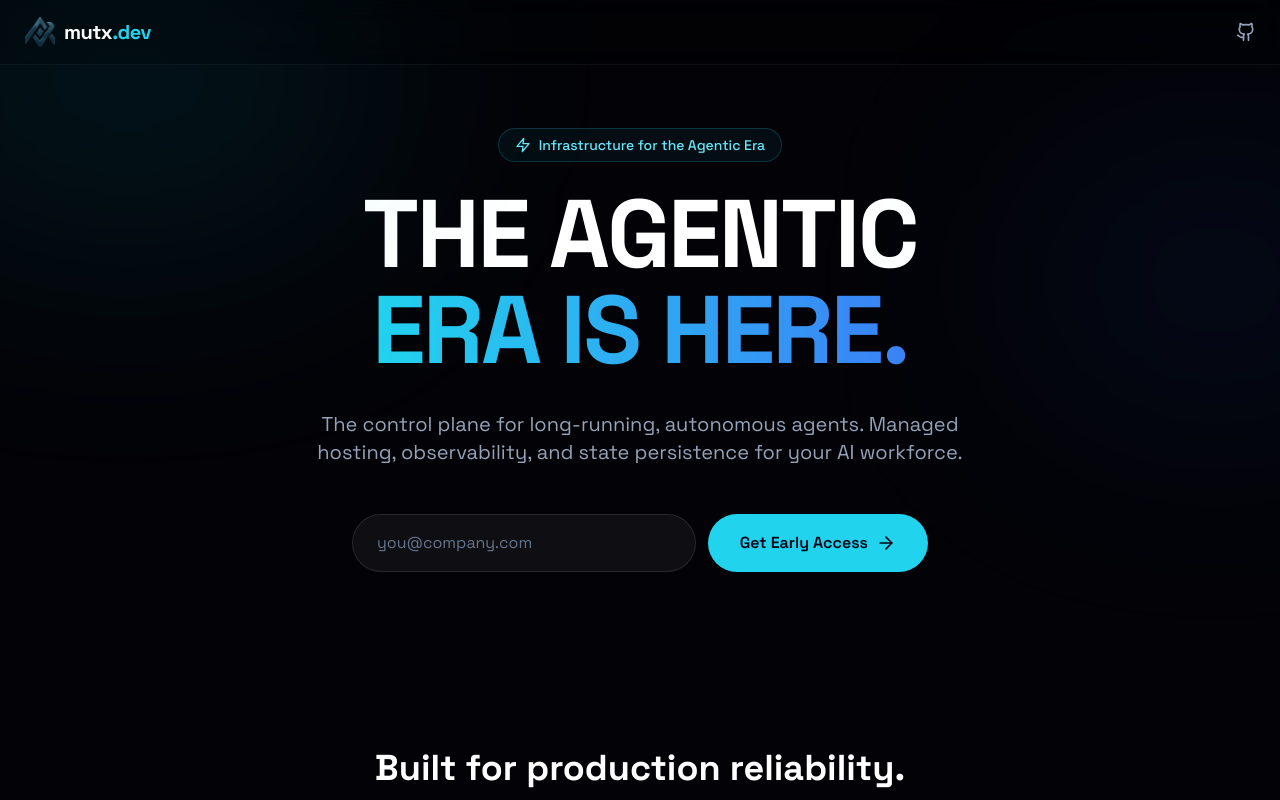
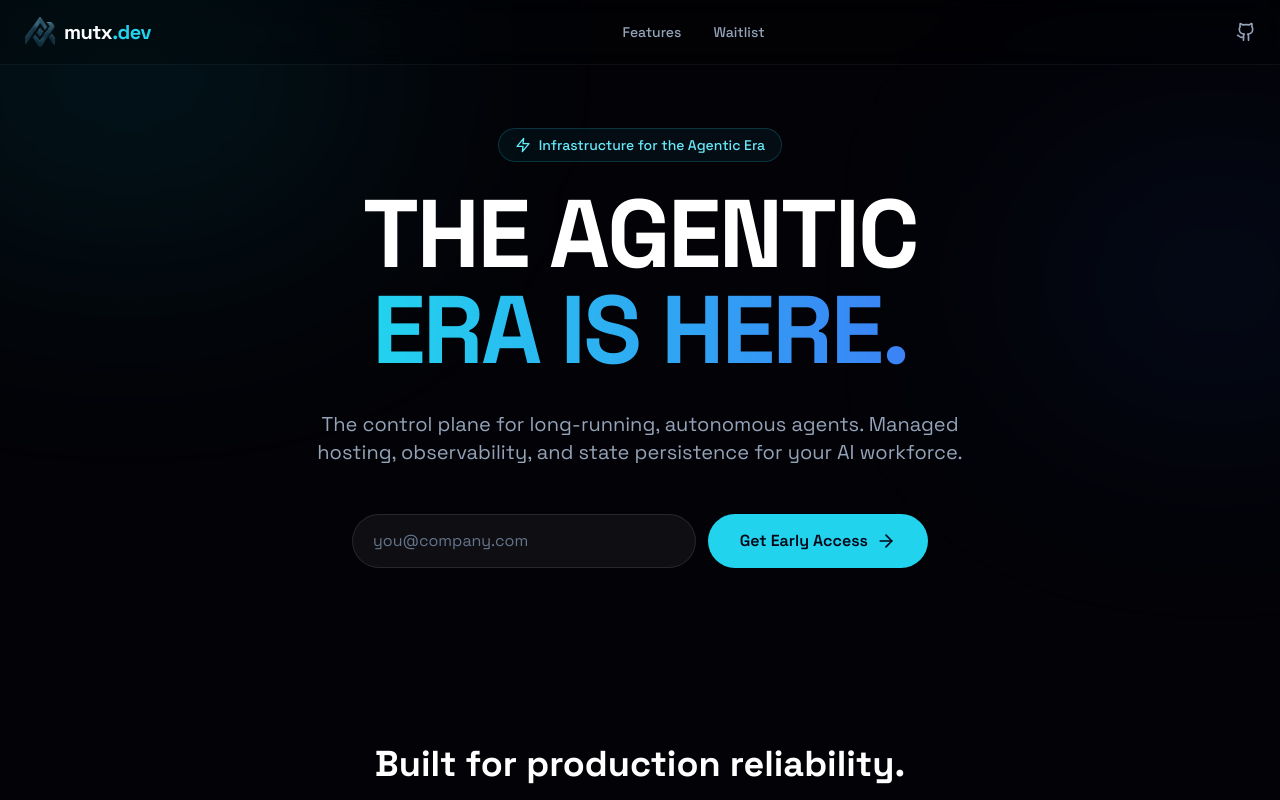
Before and after one commit to mutx-dev/mutx-dev, a Next.js app: page / in a window 1280 px wide. Shown: the top 800 px of the page. Built offline with nearby package versions, Linux system fonts and the light colour scheme.

Commit message:
fix: restore branding, social links, and waitlist form

```diff
--- a/app/page.tsx
+++ b/app/page.tsx
@@ -31,6 +31,12 @@ const features = [
 export default function LandingPage() {
   return (
     <div className="relative min-h-screen bg-[#030307] text-slate-200">
+      {/* Background Cinematic Backdrop */}
+      <div className="pointer-events-none fixed inset-0 overflow-hidden">
+        <div className="absolute -left-[10%] -top-[10%] h-[40%] w-[40%] rounded-full bg-cyan-500/10 blur-[120px]" />
+        <div className="absolute right-[-10%] top-[20%] h-[30%] w-[30%] rounded-full bg-blue-600/10 blur-[120px]" />
+      </div>
+
       {/* Navigation */}
       <nav className="fixed top-0 left-0 right-0 z-50 flex items-center justify-between px-6 py-4 backdrop-blur-md border-b border-white/5 bg-black/20">
         <div className="flex items-center gap-2">
@@ -38,6 +44,10 @@ export default function LandingPage() {
             <Image src="/logo-new.png" alt="mutx.dev" fill className="object-cover" />
           </div>
           <span className="text-xl font-bold tracking-tight text-white">mutx<span className="text-cyan-400">.dev</span></span>
+        </div>
+        <div className="hidden md:flex items-center gap-8 text-sm font-medium text-slate-400">
+          <a href="#features" className="hover:text-white transition">Features</a>
+          <a href="#waitlist" className="hover:text-white transition">Waitlist</a>
         </div>
         <div className="flex items-center gap-4">
           <a href="https://github.com/fortunexbt/mutx-dev" target="_blank" rel="noreferrer" className="text-slate-400 hover:text-white transition">
@@ -48,11 +58,6 @@ export default function LandingPage() {
 
       {/* Hero */}
       <section className="relative px-6 pb-20 pt-32 sm:px-10 overflow-hidden">
-        <div className="pointer-events-none fixed inset-0">
-          <div className="absolute -left-[10%] -top-[10%] h-[40%] w-[40%] rounded-full bg-cyan-500/10 blur-[120px]" />
-          <div className="absolute right-[-10%] top-[20%] h-[30%] w-[30%] rounded-full bg-blue-600/10 blur-[120px]" />
-        </div>
-
         <div className="mx-auto flex max-w-7xl flex-col items-center text-center">
           <motion.div
             initial={{ opacity: 0, y: 20 }}
@@ -87,6 +92,7 @@ export default function LandingPage() {
             animate={{ opacity: 1, y: 0 }}
             transition={{ delay: 0.3 }}
             className="mt-12 w-full max-w-xl"
+            id="waitlist"
           >
             <WaitlistForm />
           </motion.div>
--- a/components/WaitlistForm.tsx
+++ b/components/WaitlistForm.tsx
@@ -1,6 +1,7 @@
 'use client'
 
 import { useState } from 'react'
+import { motion } from 'framer-motion'
 import { AlertCircle, ArrowRight, CheckCircle2 } from 'lucide-react'
 
 export function WaitlistForm() {
@@ -56,12 +57,12 @@ export function WaitlistForm() {
             onChange={(event) => setEmail(event.target.value)}
             placeholder="you@company.com"
             required
-            className="min-w-0 flex-1 rounded-full border border-white/10 bg-white/5 px-6 py-4 text-base text-white placeholder:text-slate-500 focus:border-cyan-400 focus:outline-none focus:ring-2 focus:ring-cyan-400/20"
+            className="min-w-0 flex-1 rounded-full border border-white/10 bg-white/5 px-5 py-3.5 text-base text-white placeholder:text-slate-500 focus:border-cyan-400 focus:outline-none focus:ring-2 focus:ring-cyan-400/20"
           />
           <button
             type="submit"
             disabled={loading}
-            className="inline-flex items-center justify-center gap-2 rounded-full bg-cyan-400 px-8 py-4 text-base font-semibold text-slate-950 transition hover:bg-cyan-300 disabled:cursor-not-allowed disabled:opacity-60"
+            className="inline-flex items-center justify-center gap-2 rounded-full bg-cyan-400 px-8 py-3.5 text-base font-semibold text-slate-950 transition hover:bg-cyan-300 disabled:cursor-not-allowed disabled:opacity-60"
           >
             {loading ? 'Joining...' : 'Get Early Access'}
             <ArrowRight className="h-5 w-5" />
```
